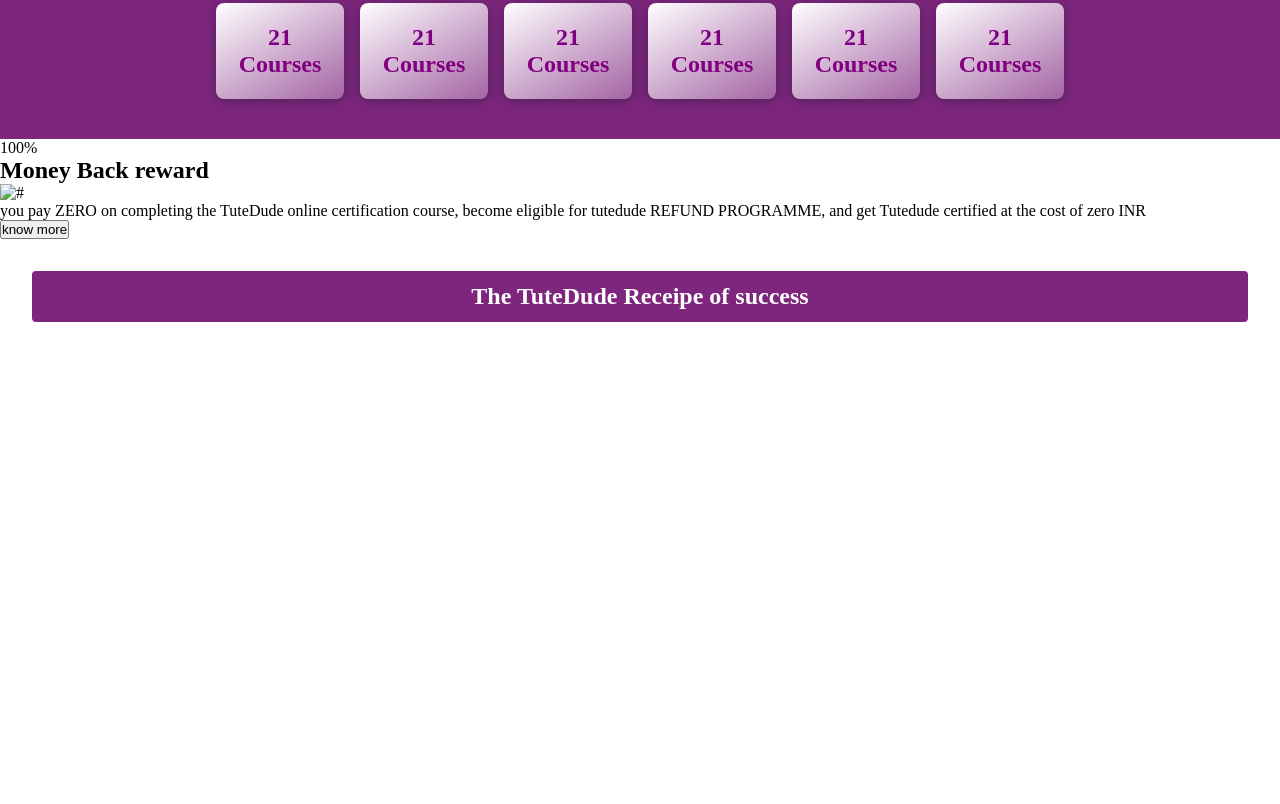
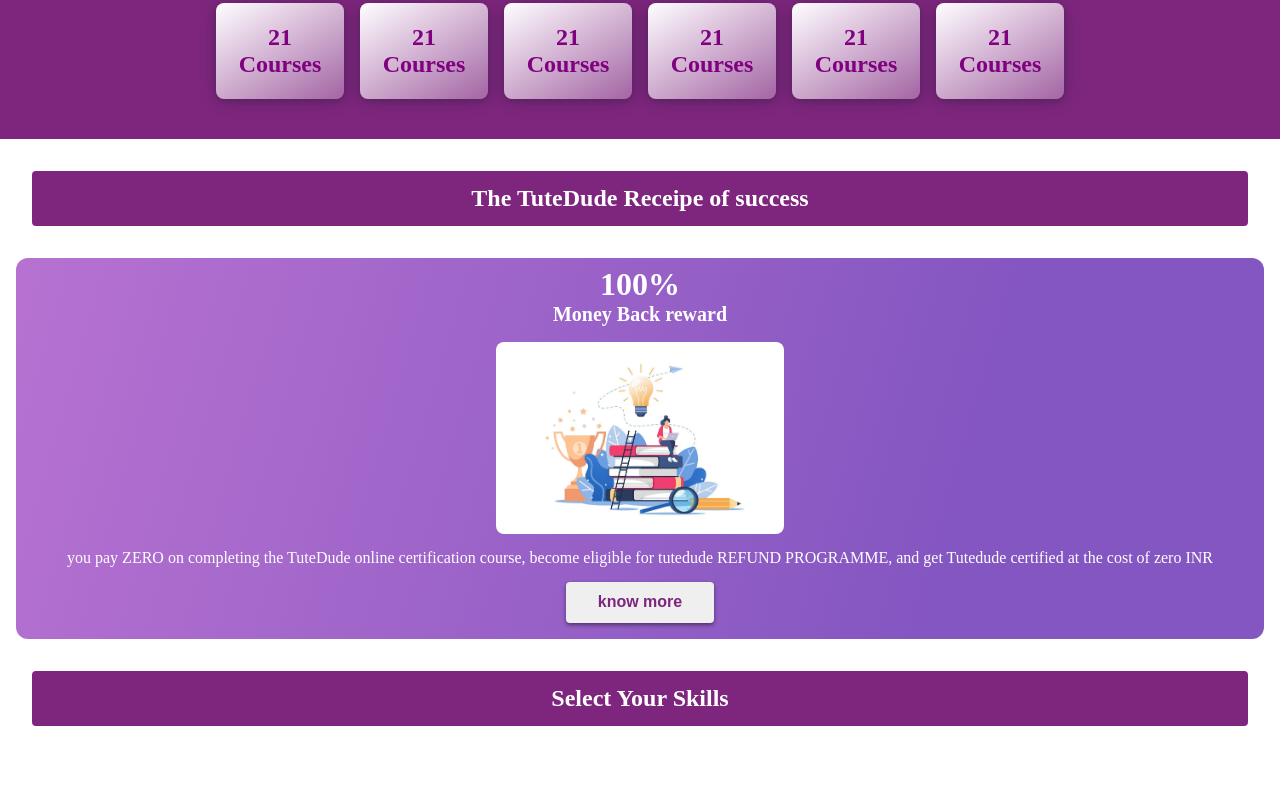
Before and after one commit to pyANSH/Tutedude, a plain HTML site: page index.html in a window 1280 px wide. Shown: the part 816-1620 px from the top of the page. Drawn offline with nearby package versions, Linux system fonts and the light colour scheme.

Commit message:
add section__offer

```diff
--- a/assets/css/index.css
+++ b/assets/css/index.css
@@ -205,7 +205,7 @@
   border: none;
   background: var(--shade-color);
   border: 2px solid var(--shade-color);
-  padding: 10px 48px;
+  padding: 12px 44px;
   border-radius: 4px;
   color: #fff;
 
@@ -215,6 +215,61 @@
   margin: 2rem;
 }
 /* -----------------------section offer--------------------------------- */
+.section__offer {
+    background: rgb(183,114,209);
+    background: linear-gradient(106deg, rgba(183,114,209,1) 0%, rgba(132,86,193,1) 75%);
+  padding: 0.5rem 2rem;
+  display: flex;
+  flex-direction: column;
+  align-items: center;
+  justify-content: center;
+  margin: 1rem;
+  border-radius: 12px;
+}
+.section__offer img{
+    height: 12rem;
+    width: auto;
+    border-radius: 8px;
+}
+.section__offer span{
+    color: white;
+    font-size: 32px;
+    text-align: center;
+    font-weight: bold;
+}
+.section__offer h2{
+    color: white;
+    font-size: 20px;
+    text-align: center;
+    font-weight: bold;
+    margin-bottom: 1rem;
+}
+.section__offer p{
+    color: white;
+    font-size: 16px;
+    text-align: justify;
+    line-height: 1.5;
+    margin: 12px 0;
+    font-weight: 500;
+}
+.section__offer button{
+   padding: 0.7rem 2rem;
+   margin-bottom: 0.5rem;
+   font-weight: bold;
+   font-size: 16px;
+   color: #7e267e;
+   border: none;
+   outline: none;
+   box-shadow: 0px 2px 4px rgba(0, 0, 0, 0.466);
+   border-radius: 4px;
+}
+.section__offer button h1{
+    color: #7e267e;
+    font-size: 16px;
+    text-align: center;
+    font-weight: bold;
+    /* margin-bottom: 1rem; */
+}
 /* ----------------------section query------------------------- */
 .section__query {
   display: flex;
--- a/index.html
+++ b/index.html
@@ -79,18 +79,32 @@
             <h2> Courses</h2>
         </div>
     </section>
+    <div class="special__heading">
+        <p>The TuteDude Receipe of success</p>
+    </div>
+
+
+
+
+
+
+
 
 
     <section class="section__offer">
         <span>100%</span>
         <h2>Money Back reward</h2>
-        <img src="#" alt="#">
-        <p>you pay ZERO on completing the TuteDude online certification course, become eligible for tutedude REFUND PROGRAMME, and get Tutedude certified at the cost of zero INR</p>
-        <button>know more</button>
+        <img src="assets\img\study.jpg" alt="#">
+        <p>you pay ZERO on completing the TuteDude online certification course, become eligible for tutedude REFUND
+            PROGRAMME, and get Tutedude certified at the cost of zero INR</p>
+        <button>
+            <h1>know more</h1>
+        </button>
     </section>
     <div class="special__heading">
-        <p>The TuteDude Receipe of success</p>
+        <p>Select Your Skills</p>
     </div>
+
 
 
 
@@ -116,7 +130,9 @@
             <i class="uil uil-search"></i>
             <input type="text" placeholder="type your query here" />
         </div>
-        <a href="#"><div class="button"></div></a>
+        <a href="#">
+            <div class="button"></div>
+        </a>
     </section>
 
 
```
Also changed, not shown: assets/img/study.jpg (added).
